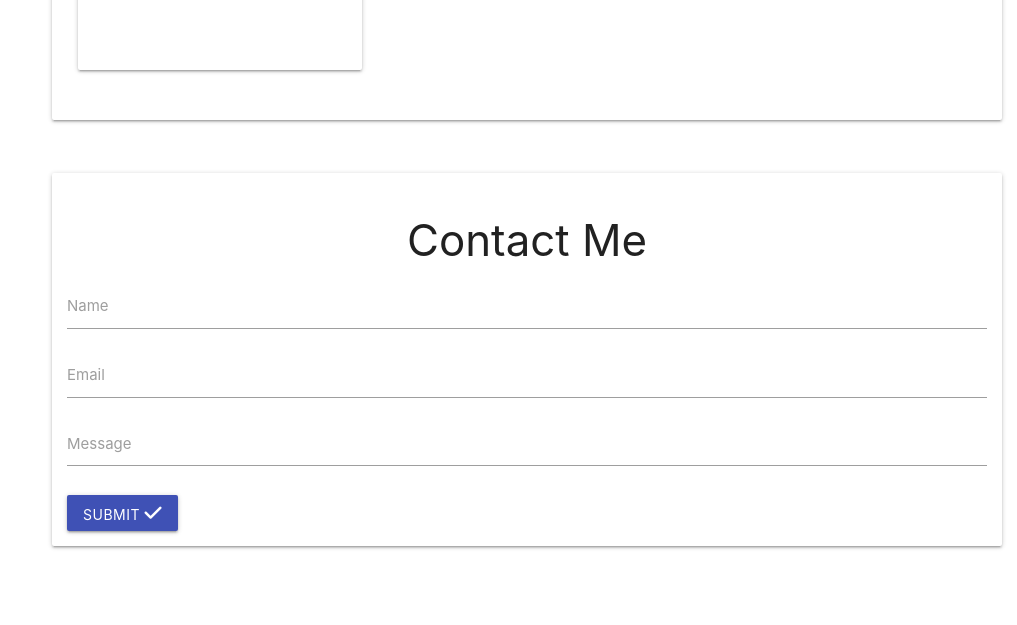
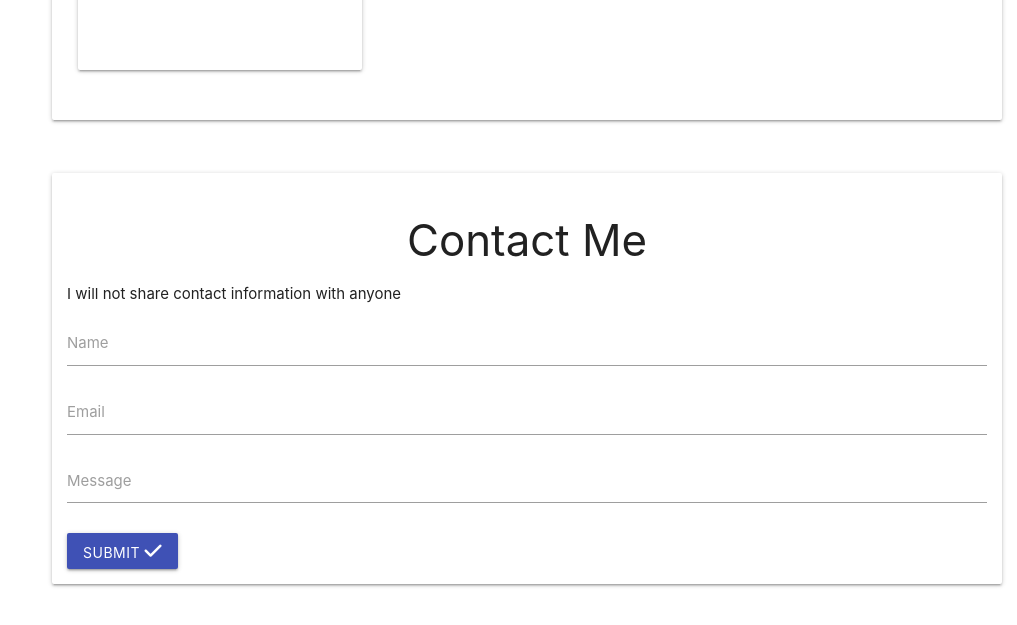
Before and after one commit to guidoasbun/portfolio, a website: page public/index.html in a window 1280 px wide. Shown: the part 2368-2993 px from the top of the page, without its empty margins (263-1280 px from the left). Drawn offline with nearby package versions, Linux system fonts and the light colour scheme.

Commit message:
contact privacy message

```diff
--- a/public/index.html
+++ b/public/index.html
@@ -373,6 +373,7 @@
       <section id="contact" class="main-card">
         <div class="card main-card">
           <h3 class="center-align">Contact Me</h3>
+          <p>I will not share contact information with anyone</p>
           <form id="contactForm">
             <div class="input-field">
               <input type="text" id="name" />
```
